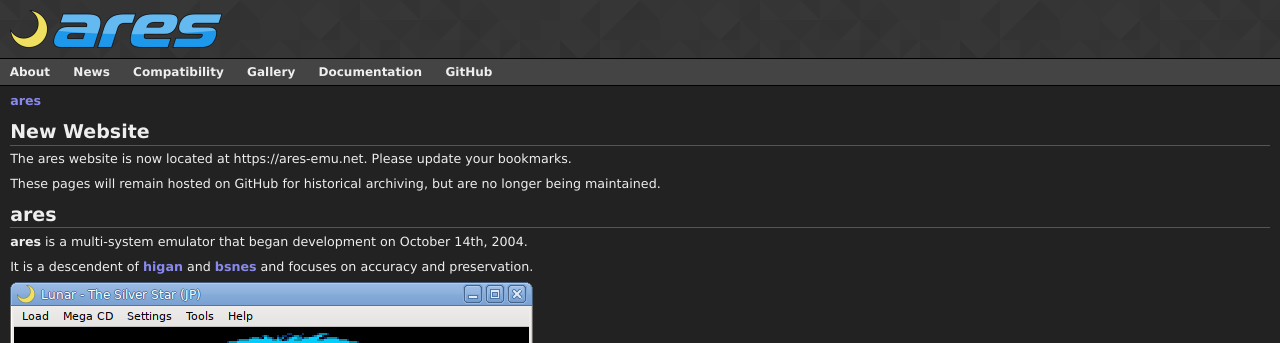
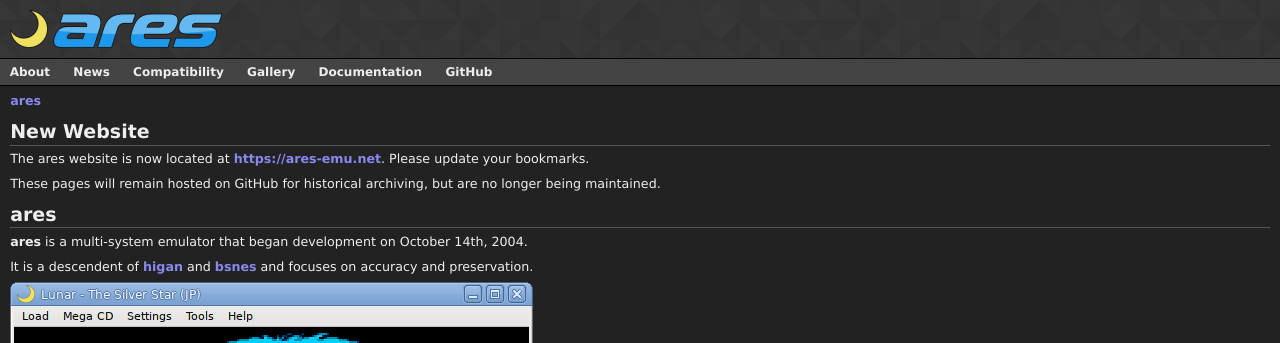
Before and after one commit to ares-emulator/ares-emulator.github.io, a Jekyll site: the page built from index.md, in a window 1280 px wide. Shown: the top 343 px of the page. Built offline with Jekyll 4.4.1, drawn with Linux system fonts in a browser that asks for light colours; part of the change alters nothing that is shown.

```diff
--- a/index.md
+++ b/index.md
@@ -6,7 +6,7 @@ title: ares
 <ol><li><a href='index.html'><span>ares</span></a></li></ol>
 
 ## New Website
-The ares website is now located at https://ares-emu.net. Please update your bookmarks.
+The ares website is now located at [https://ares-emu.net](https://ares-emu.net). Please update your bookmarks.
 
 These pages will remain hosted on GitHub for historical archiving, but are no longer being maintained.
 
```
